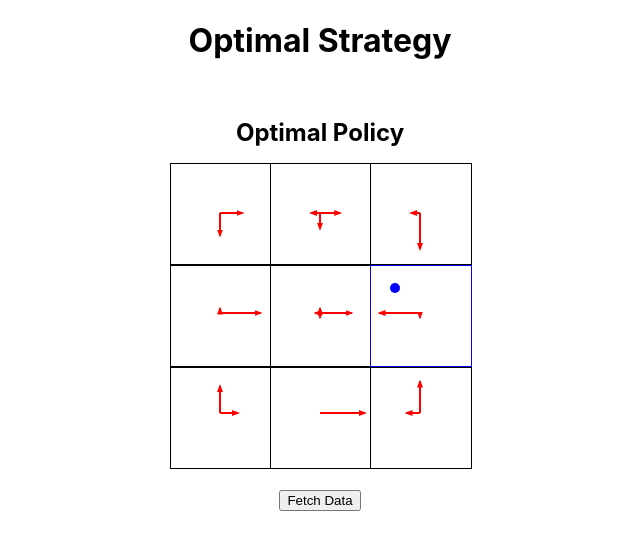
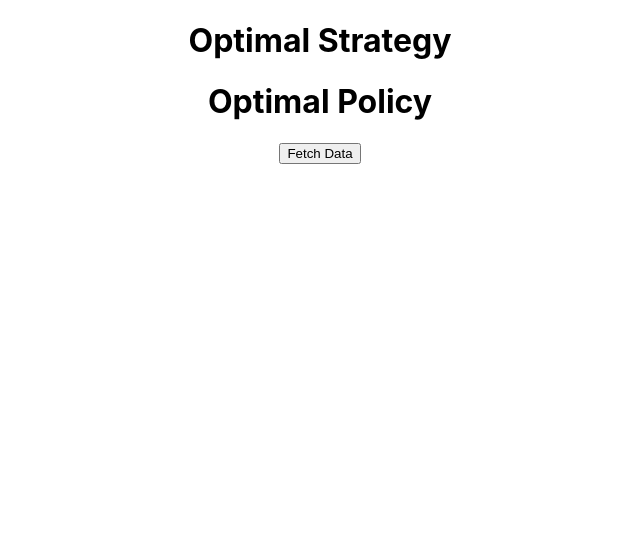
Before and after one commit to zelongjiang123/DirectedResearchAI, a React app in the folder game-visualization/: page / in a window 1280 px wide. Shown: the top 550 px of the page, without its empty margins (320-960 px from the left). Built offline with nearby package versions, Linux system fonts and the light colour scheme.

Commit message:
complete frontend optimal policy visualization

```diff
--- a/game-visualization/src/App.tsx
+++ b/game-visualization/src/App.tsx
@@ -5,20 +5,22 @@ import OptimalStrategyPage from './pages/optimal_strategy_page/OptimalStrategyPa
 import OptimalPolicyPage from './pages/optimal_policy_page/OptimalPolicyPage';
 import NodesGraph from './components/NodesGraph';
 import { getGameResult } from './api_calls/apiCall';
-import { Arrow } from './components/configs';
+import { Arrow, PoliciesGivenOpponentPosition } from './components/configs';
 import LoadingPage from './pages/loading_page/LoadingPage';
 
 
 function App() {
   const [arrows, setArrows] = useState<Arrow[][]>([]);
+  const [policies, setPolicies] = useState<PoliciesGivenOpponentPosition[][]>([]);
   const [loading, setLoading] = useState<boolean>(false);
 
   const handleButtonClick = async () => {
     console.log("click");
     setLoading(true);
-    let {arrows} = await getGameResult();
+    let {arrows, policies} = await getGameResult();
     console.log(arrows)
     setArrows(arrows);
+    setPolicies(policies);
     setLoading(false);
   }
 
@@ -27,7 +29,7 @@ function App() {
       { !loading &&
       <div>
         <OptimalStrategyPage arrows={arrows}/>
-        <OptimalPolicyPage/>
+        <OptimalPolicyPage policies={policies} />
         <button onClick={()=>{handleButtonClick();}}>Fetch Data</button>
       </div>
       }
--- a/game-visualization/src/api_calls/apiCall.tsx
+++ b/game-visualization/src/api_calls/apiCall.tsx
@@ -1,12 +1,17 @@
-import { Arrow } from "../components/configs";
+import { Arrow, PoliciesGivenOpponentPosition, Strategy } from "../components/configs";
 
-// Example Usage:
+
 interface GetGameResultResponse {
     arrows: Arrow[][];
+    policies: PoliciesGivenOpponentPosition[][];
 }
 
 interface GetGameResultAPIResponse{
-    optimalStrategies: number[][][]
+    optimalStrategies: number[][][];
+    optimalPolicies: {
+        opponentPositions: number[],
+        transitions: {nextPositions: number[], positions: number[], probability: number}[]
+    }[];
 }
 
 export async function getGameResult(): Promise<GetGameResultResponse> {
@@ -37,7 +42,29 @@ export async function getGameResult(): Promise<GetGameResultResponse> {
             }
         }
 
-        return {arrows};
+
+        let policyListPlayer1: PoliciesGivenOpponentPosition[] = [];
+        let policyListPlayer2: PoliciesGivenOpponentPosition[] = [];
+
+        if(parsedResponse.optimalPolicies !== undefined){
+            let policies = parsedResponse.optimalPolicies;
+            for(let i=0; i<policies.length/2; i++){
+                let strategies: Arrow[] = [];
+                for(const strategy of policies[i].transitions){
+                    strategies.push({fromRow: strategy.positions[0], fromCol: strategy.positions[1], toRow: strategy.nextPositions[0], toCol: strategy.nextPositions[1], probability: strategy.probability});
+                }
+                policyListPlayer1.push({opponentPos: policies[i].opponentPositions, strategies: strategies});
+            }
+            for(let i=policies.length/2; i<policies.length; i++){
+                let strategies: Arrow[] = [];
+                for(const strategy of policies[i].transitions){
+                    strategies.push({fromRow: strategy.positions[0], fromCol: strategy.positions[1], toRow: strategy.nextPositions[0], toCol: strategy.nextPositions[1], probability: strategy.probability});
+                }
+                policyListPlayer2.push({opponentPos: policies[i].opponentPositions, strategies: strategies});
+            }
+        }
+
+        return {arrows, policies: [policyListPlayer1, policyListPlayer2]};
     } catch (error) {
         console.error("Error fetching data:", error);
         throw error;
--- a/game-visualization/src/components/MatrixGrid.tsx
+++ b/game-visualization/src/components/MatrixGrid.tsx
@@ -1,6 +1,6 @@
 import React, { useEffect, useState } from "react";
 import './index.less';
-import { Arrow, player1Color, player2Color } from "./configs";
+import { Arrow, HighlightCell, player1Color, player2Color } from "./configs";
 
 type MatrixGridProps = {
   initialRows?: number;
@@ -11,13 +11,9 @@ type MatrixGridProps = {
   cellClick?: boolean;
   highlightedCell?: HighlightCell;
   isApplyNudge?: boolean; // whether to apply nudge to avoid arrows overlapping
+  colorPlayer1: string,
+  colorPlayer2?: string,
 };
-
-type HighlightCell = {
-  color: string;
-  row: number;
-  col: number;
-}
 
 const MatrixGrid: React.FC<MatrixGridProps> = ({
   initialRows = 3,
@@ -28,6 +24,8 @@ const MatrixGrid: React.FC<MatrixGridProps> = ({
   cellClick = false,
   highlightedCell,
   isApplyNudge = false,
+  colorPlayer1 = player1Color,
+  colorPlayer2 = player2Color,
 }) => {
   const [rows, setRows] = useState<number>(initialRows);
   const [cols, setCols] = useState<number>(initialCols);
@@ -145,8 +143,8 @@ const MatrixGrid: React.FC<MatrixGridProps> = ({
         return num1 + difference * (num2 > num1 ? 1 : -1);
       }
 
-      const adjustedX2 = adjustLength(x1, x2, probability, cellSize / 2 - 5);
-      const adjustedY2 = adjustLength(y1, y2, probability, cellSize / 2 - 5);
+      const adjustedX2 = adjustLength(x1, x2, probability, cellSize / 2 - 10);
+      const adjustedY2 = adjustLength(y1, y2, probability, cellSize / 2 - 10);
 
       return (
         <g key={`${color}-${index}`}>
@@ -164,7 +162,7 @@ const MatrixGrid: React.FC<MatrixGridProps> = ({
               id={`arrowhead-${color}`}
               markerWidth="4"
               markerHeight="3"
-              refX="3"
+              refX="0"
               refY="1.5"
               orient="auto"
               markerUnits="strokeWidth"
@@ -184,10 +182,10 @@ const MatrixGrid: React.FC<MatrixGridProps> = ({
 
     return <svg className="matrix-grid-content-svg" width={svgWidth} height={svgHeight}>
       {/* Render red arrows */}
-      {svgRenderArrows(arrowsPlayer1, player1Color, 1, usedPositions)}
+      {svgRenderArrows(arrowsPlayer1, colorPlayer1, 1, usedPositions)}
 
       {/* Render blue arrows */}
-      {arrowsPlayer2 !== undefined && svgRenderArrows(arrowsPlayer2, player2Color, 2, usedPositions)}
+      {arrowsPlayer2 !== undefined && svgRenderArrows(arrowsPlayer2, colorPlayer2, 2, usedPositions)}
 
       {svgRenderOpponentPosition()}
     </svg>
--- a/game-visualization/src/pages/optimal_policy_page/OptimalPolicyPage.tsx
+++ b/game-visualization/src/pages/optimal_policy_page/OptimalPolicyPage.tsx
@@ -1,4 +1,4 @@
-import { Arrow } from '../../components/configs';
+import { Arrow, HighlightCell, player1Color, player2Color, PoliciesGivenOpponentPosition } from '../../components/configs';
 import MatrixGrid from '../../components/MatrixGrid';
 
 const arrowsPlayer1: Arrow[] = [
@@ -28,14 +28,41 @@ const arrowsPlayer1: Arrow[] = [
     { fromRow: 2, fromCol: 2, toRow: 1, toCol: 2, probability: 0.7 },
 ];
 
+type OptimalPolicyPageProps = {
+  policies: PoliciesGivenOpponentPosition[][];
+};
 
 
-
-function OptimalPolicyPage() {
+const OptimalPolicyPage: React.FC<OptimalPolicyPageProps> = ({
+  policies,
+}) => {
   return (
     <div className="optimal-strategyPage">
+      <h1>Optimal Policy</h1>
+      <div>
+        {
+        policies.map((policy, index)=>{
+          let color = player1Color, opponentColor = player2Color;
+          if(index === 1){
+            color = player2Color;
+            opponentColor = player1Color;
+          }
+          return <div>
+            <h2>Player {index+1}</h2>
+            <div>
+            {
+              policy.map((entry, index2)=>{
+                let highlightedCell: HighlightCell = {color: opponentColor, row: entry.opponentPos[0], col: entry.opponentPos[1]};
+                return <MatrixGrid key={`optimal-policyPage-matrix-player${index+1}-${index2}`} arrowsPlayer1={entry.strategies} header={`the opponent is at position ${entry.opponentPos}`} colorPlayer1={color} highlightedCell={highlightedCell}/>
+              })
+            }
+            </div>
 
-      <MatrixGrid arrowsPlayer1={arrowsPlayer1} header='Optimal Policy' cellClick={true} highlightedCell={{color: "blue", row: 1, col: 2}}/>
+            </div>
+        })
+        }
+      </div>
+      {/* <MatrixGrid arrowsPlayer1={arrowsPlayer1} header='Optimal Policy' cellClick={true} highlightedCell={{color: "blue", row: 1, col: 2}}/> */}
     </div>
   );
 }
--- a/game-visualization/src/pages/optimal_strategy_page/OptimalStrategyPage.tsx
+++ b/game-visualization/src/pages/optimal_strategy_page/OptimalStrategyPage.tsx
@@ -1,4 +1,4 @@
-import { Arrow } from '../../components/configs';
+import { Arrow, player1Color, player2Color } from '../../components/configs';
 import MatrixGrid from '../../components/MatrixGrid';
 
 const arrowsPlayer1: Arrow[] = [
@@ -40,9 +40,9 @@ const OptimalStrategyPage: React.FC<OptimalStrategyPageProps> = ({
     <div className="optimal-strategyPage">
       <h1>Optimal Strategy</h1>
       <div>
-      { arrows.map((arrow, index)=>{
-        return <MatrixGrid key={`optimal-strategyPage-matrix-${index}`} arrowsPlayer1={[arrow[0]]} arrowsPlayer2={[arrow[1]]} header={`step ${index}`} isApplyNudge={true} />
-      })}
+        {arrows.map((arrow, index) => {
+          return <MatrixGrid key={`optimal-strategyPage-matrix-${index}`} arrowsPlayer1={[arrow[0]]} arrowsPlayer2={[arrow[1]]} header={`step ${index}`} isApplyNudge={true} colorPlayer1={player1Color} colorPlayer2={player2Color} />
+        })}
       </div>
 
     </div>
```
Also changed, not shown: game-visualization/src/components/configs.tsx (+16 -0 lines).
